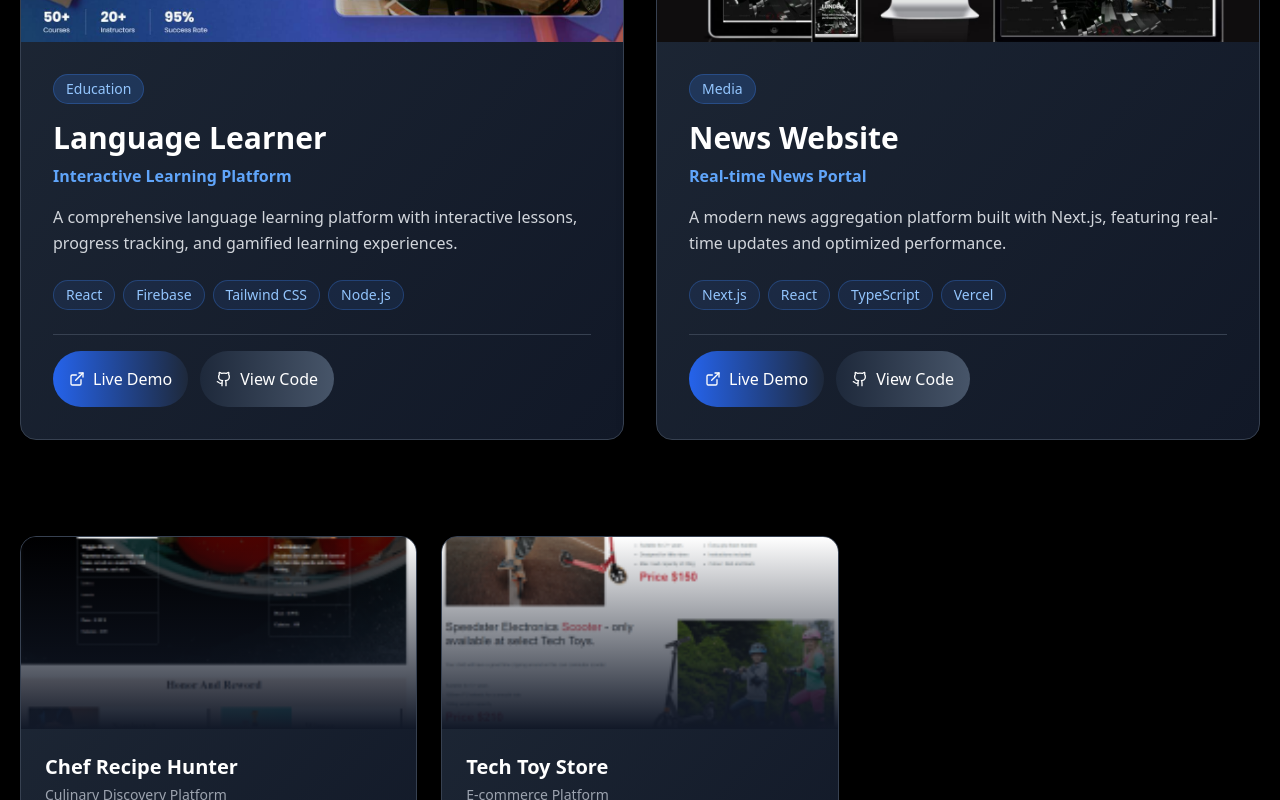
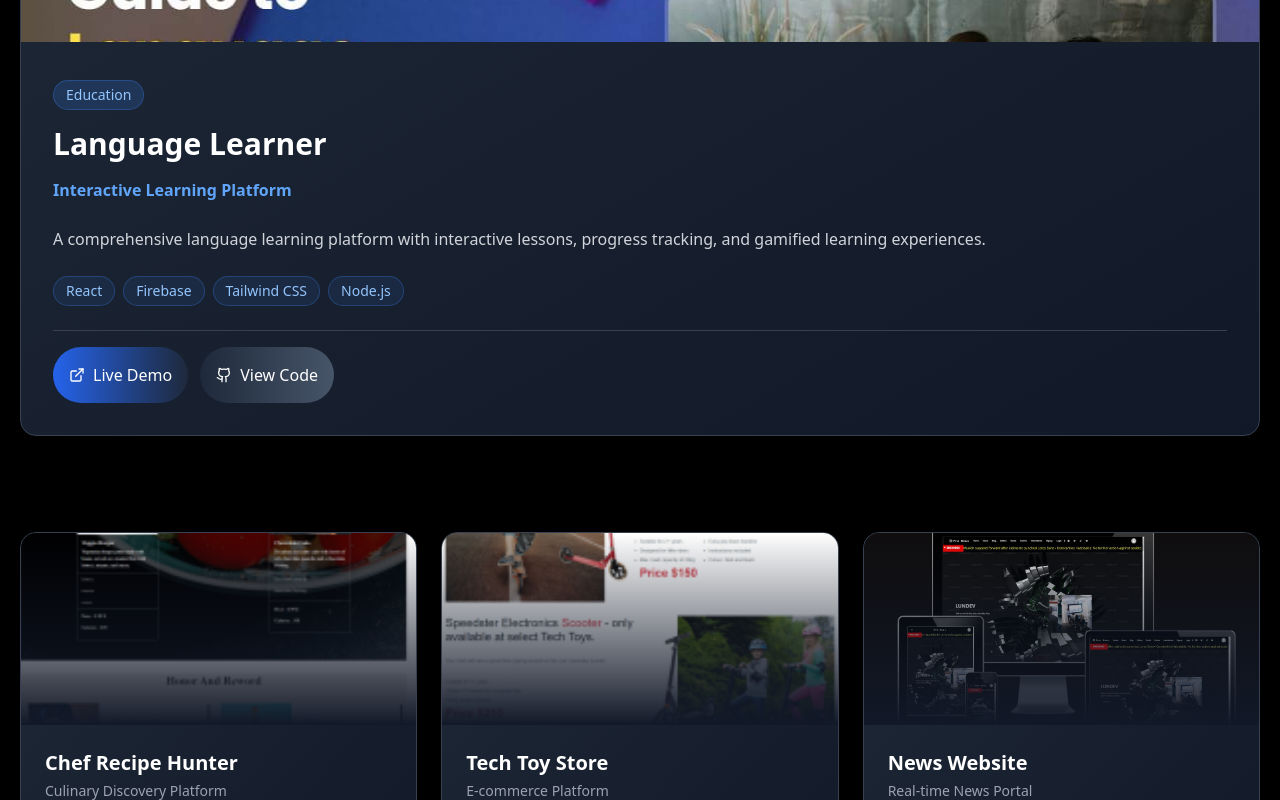
Before and after one commit to ittarek/myProtFolio, a React (Vite) app: page / in a window 1280 px wide. Shown: the part 5180-5980 px from the top of the page. Built offline with nearby package versions, Linux system fonts and the light colour scheme.

Commit message:
change best project

```diff
--- a/src/Pages/Portfolio/BestProjectCard.jsx
+++ b/src/Pages/Portfolio/BestProjectCard.jsx
@@ -3,7 +3,7 @@ import './Portfolio.css';
 
 export const BestProjectCard = ({ project, ActionButton, ExternalLink }) => {
   return (
-    <div className="best_project_wrapper">
+    <div className="best_project_wrapper flex justify-center items-center mx-auto w-full">
       <div className="best_project_card group relative bg-gradient-to-br from-gray-800 to-gray-900 border border-gray-700 rounded-2xl shadow-2xl overflow-hidden">
         {/* Gradient Overlay on Hover */}
         <div className="absolute inset-0 bg-gradient-to-br from-blue-500/0 to-purple-500/0 group-hover:from-blue-500/10 group-hover:to-purple-500/10 transition-all duration-500 z-10 pointer-events-none"></div>
--- a/src/Pages/Portfolio/Portfolio.jsx
+++ b/src/Pages/Portfolio/Portfolio.jsx
@@ -45,19 +45,7 @@ const bestProjects = [
     rating: 5,
     category: 'Education',
   },
-  {
-    id: 2,
-    title: 'News Website',
-    subtitle: 'Real-time News Portal',
-    description:
-      'A modern news aggregation platform built with Next.js, featuring real-time updates and optimized performance.',
-    image: protFolioNews,
-    tags: ['Next.js', 'React', 'TypeScript', 'Vercel'],
-    live_link: 'https://news-app-one-fawn.vercel.app/',
-    github_client: 'https://github.com/ittarek/boot-camp-next.js-task',
-    rating: 4,
-    category: 'Media',
-  },
+
 ];
 
 const projectData = [
@@ -82,6 +70,19 @@ const projectData = [
     tags: ['React', 'Node.js', 'MongoDB', 'Stripe'],
     live_link: 'https://tech-toy.netlify.app/',
     github_client: 'https://github.com/ittarek/teach-toy-client',
+  },
+  {
+    id: 3,
+    title: 'News Website',
+    subtitle: 'Real-time News Portal',
+    description:
+      'A modern news aggregation platform built with Next.js, featuring real-time updates and optimized performance.',
+    image: protFolioNews,
+    tags: ['Next.js', 'React', 'TypeScript', 'Vercel'],
+    live_link: 'https://news-app-one-fawn.vercel.app/',
+    github_client: 'https://github.com/ittarek/boot-camp-next.js-task',
+    rating: 4,
+    category: 'Media',
   },
 ];
 
@@ -223,8 +224,8 @@ const Portfolio = () => {
           <Suspense fallback={<LoadingSkeleton />}>
             <SectionHeader header="My Projects" subTitle="Explore my latest projects" />
 
-            <section ref={bestProjectsRef} className="mb-24">
-              <div className="grid grid-cols-1 lg:grid-cols-2 gap-8 max-w-7xl mx-auto">
+            <section ref={bestProjectsRef} className="mb-24 mx-auto w-full flex justify-center items-center">
+              <div className=" max-w-7xl mx-auto items-center">
                 {bestProjects.map(project => (
                   <BestProjectCard
                     key={project.id}
```
